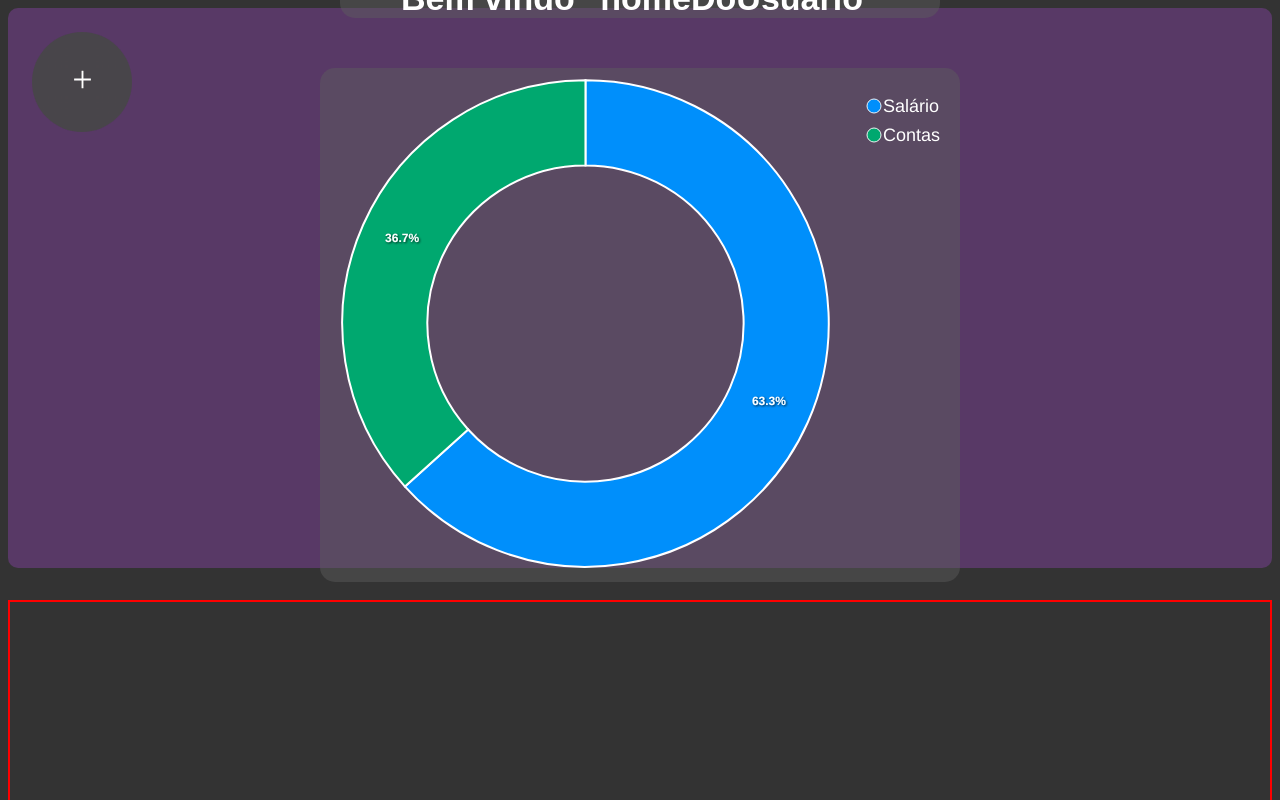
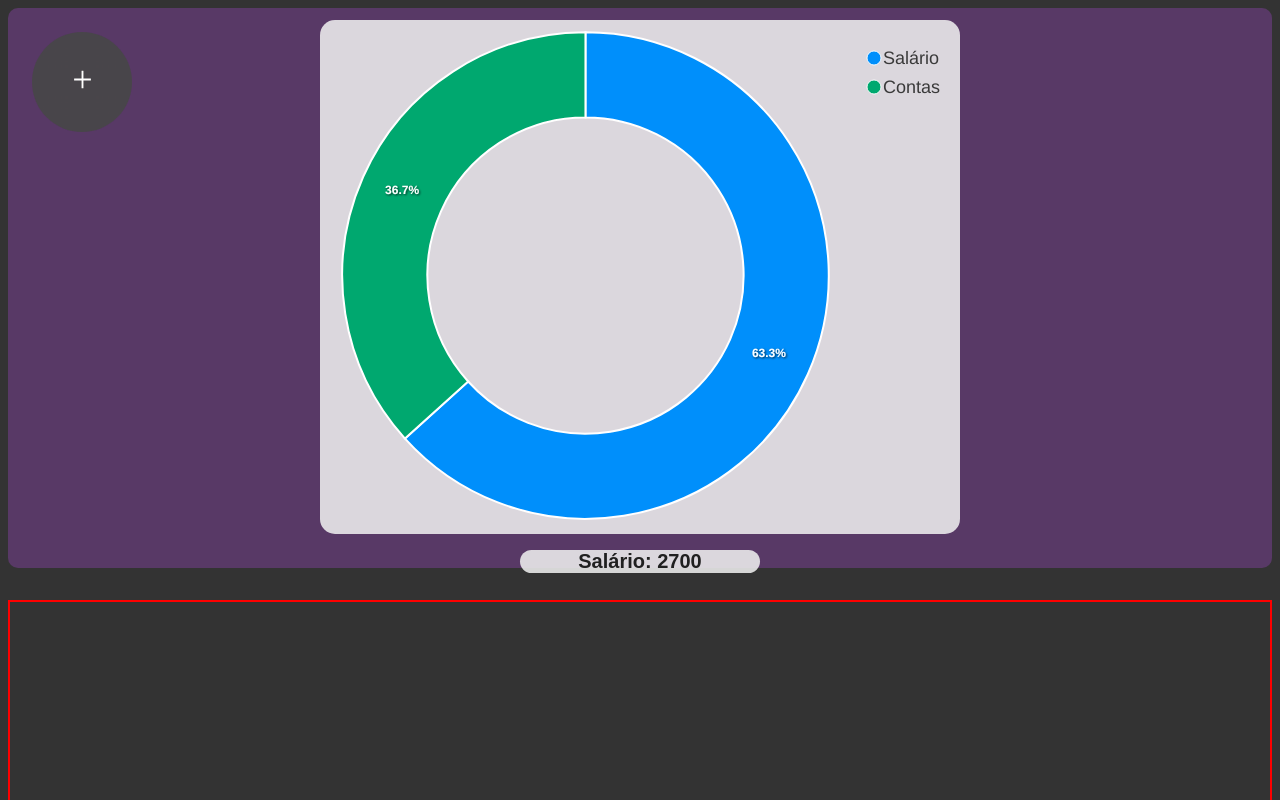
Before and after one commit to MarcosVinicius556/ModeloDashboard, a React (Vite) app: page / in a window 1280 px wide. Shown: the top 800 px of the page. Built offline with nearby package versions, Linux system fonts and the light colour scheme.

Commit message:
Alterações nos componentes da dashboard

```diff
--- a/src/components/BillGraphCard/BillGraphCard.style.jsx
+++ b/src/components/BillGraphCard/BillGraphCard.style.jsx
@@ -5,7 +5,7 @@ export const GraphCard = styled(ReactApexChart)`
     width: 70%;
     max-width: 40em;
     margin: 1em;
-    background: #5e5e5e76;
+    background: #f0f0f0dc;
     border-radius: 15px;
 
     color: #fff;
--- a/src/pages/Dashboard/Dashboard.style.jsx
+++ b/src/pages/Dashboard/Dashboard.style.jsx
@@ -31,3 +31,16 @@ export const TableContainer = styled.div`
     border: 2px solid red;
     height: 100%;
 `;
+
+export const BillDescription = styled.div`
+    width: 12em;
+    height: 6em;
+    display: flex;
+    justify-content: center;
+    align-items: center;
+    color: #202020;
+    background: #f0f0f0dc;
+    font-weight: bold;
+    font-size: 20px;
+    border-radius: 15px;
+`;
--- a/src/pages/Dashboard/index.jsx
+++ b/src/pages/Dashboard/index.jsx
@@ -1,6 +1,6 @@
 import BillGraphCard from "../../components/BillGraphCard";
 import PageContainer from "../../components/PageContainer";
-import { BillGraph, TableContainer } from './Dashboard.style';
+import { BillGraph, TableContainer, BillDescription } from './Dashboard.style';
 import { useState } from 'react';
 
 function Dashboard() {
@@ -17,7 +17,7 @@ function Dashboard() {
       legend: {
         fontSize: '18px',
         labels: {
-          colors: '#fff',
+          colors: '#3a3a3a',
         }
       }
     });
@@ -37,11 +37,13 @@ function Dashboard() {
   return (
     <PageContainer>
       <BillGraph>
-        <h1>Bem vindo "nomeDoUsuario"</h1>
+        {/* <h1>Bem vindo "nomeDoUsuario"</h1> */}
         <BillGraphCard options={salaryOptions} />
+        <BillDescription>
+          Salário: 2700
+        </BillDescription>
       </BillGraph>
       <TableContainer>
-
       </TableContainer>
     </PageContainer>
   )
```
Also changed, not shown: src/components/BillDescription/index.jsx (added, +7 -0 lines), src/components/BillDescription/BillDescription.style.jsx (added).
